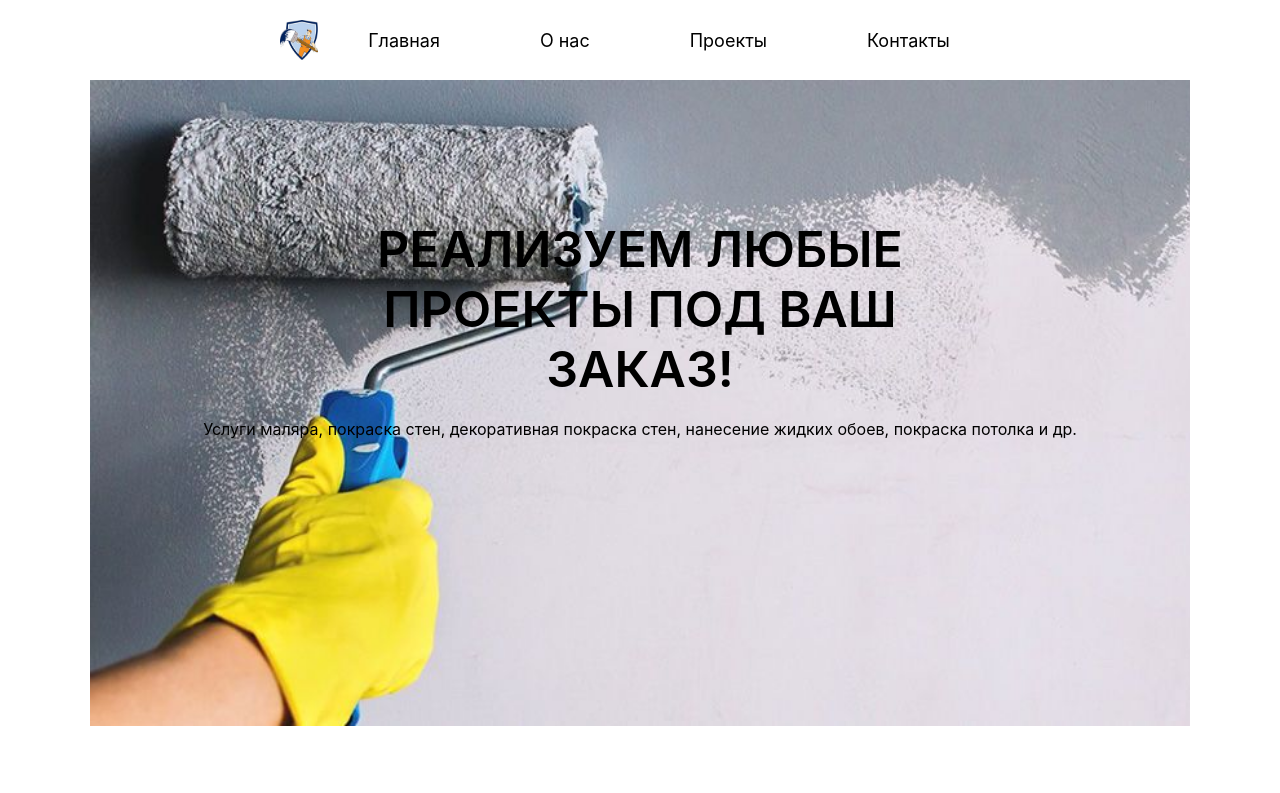
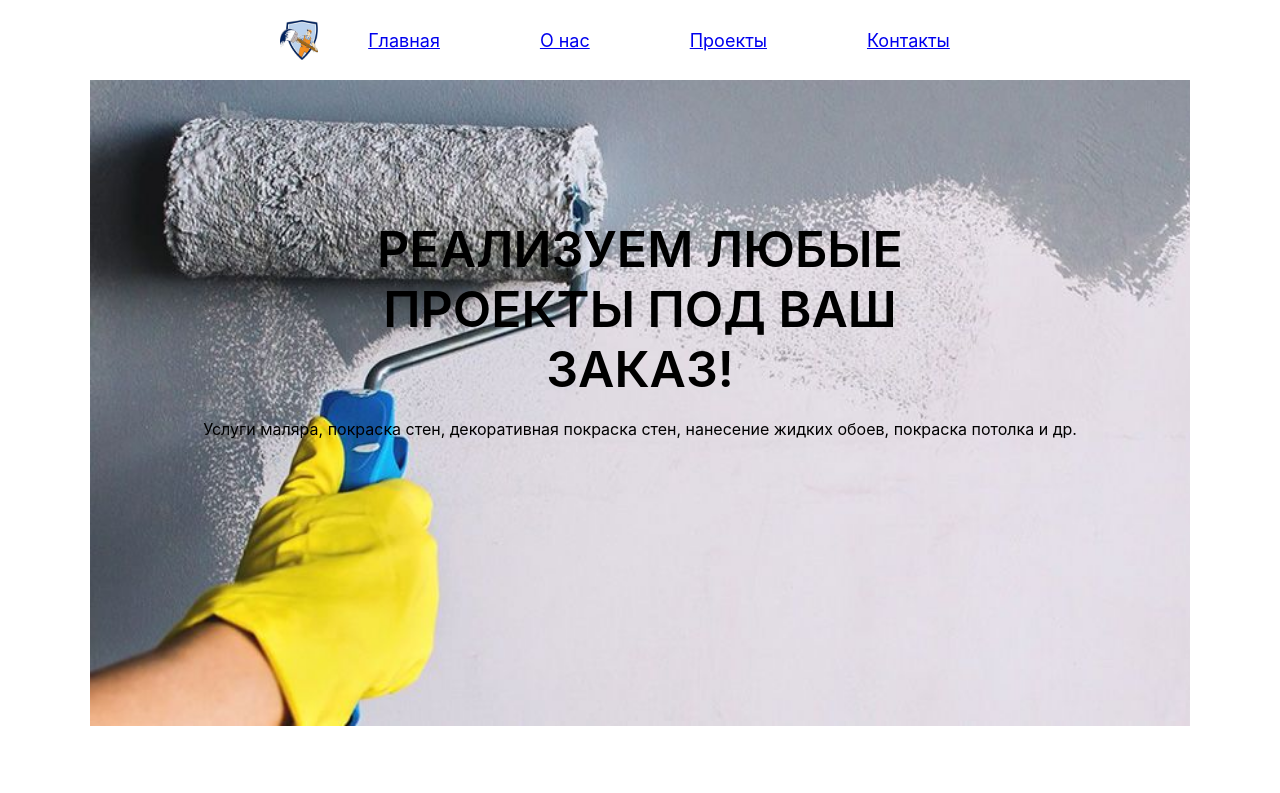
Before and after one commit to BYAsurim/postroika, a React (Create React App) app: page / in a window 1280 px wide. Shown: the top 793 px of the page. Built offline with nearby package versions, Linux system fonts and the light colour scheme.

Commit message:
add react-router-dom and components AboutUs.tsx, Home.tsx, Projects.tsx

```diff
--- a/src/App.tsx
+++ b/src/App.tsx
@@ -1,18 +1,23 @@
 import React from 'react';
 import s from './App.module.css';
-import Navbar from "./navbar/Navbar";
-import {HomePage} from "./main/HomePage";
-import {Reputation} from "./reputation/Reputation";
+import Home from "./home/Home";
+import {Navigate, Route, Routes} from "react-router-dom";
 import {Contacts} from "./contacts/Contacts";
+import {Projects} from "./projects/Projects";
+import {AboutUs} from "./aboutUs/AboutUs";
 
 
 function App() {
     return (
         <div className={s.App}>
-            <Navbar/>
-            <HomePage/>
-            <Reputation/>
-            <Contacts/>
+            <Routes>
+                <Route path='/' element={<Home/>}/>
+                <Route path='/about' element={<AboutUs/>}/>
+                <Route path='/projects' element={<Projects/>}/>
+                <Route path='/contact' element={<Contacts/>}/>
+                <Route path='/404' element={<h1>404: PAGE NOT FOUND</h1>}/>
+                <Route path='*' element={<Navigate to={'/404'}/>}/>
+            </Routes>
         </div>
     );
 }
--- /dev/null
+++ b/src/aboutUs/AboutUs.tsx
@@ -0,0 +1,9 @@
+import React from 'react';
+
+export const AboutUs = () => {
+    return (
+        <div>
+            О НАС!
+        </div>
+    );
+};
--- /dev/null
+++ b/src/home/Home.tsx
@@ -0,0 +1,18 @@
+import React from 'react';
+import Navbar from "../navbar/Navbar";
+import {HomePage} from "../main/HomePage";
+import {Reputation} from "../reputation/Reputation";
+import {Contacts} from "../contacts/Contacts";
+
+const Home = () => {
+    return (
+        <div>
+            <Navbar/>
+            <HomePage/>
+            <Reputation/>
+            <Contacts/>
+        </div>
+    );
+};
+
+export default Home;
--- a/src/index.tsx
+++ b/src/index.tsx
@@ -3,14 +3,15 @@ import ReactDOM from 'react-dom/client';
 import './index.css';
 import App from './App';
 import reportWebVitals from './reportWebVitals';
+import {BrowserRouter} from "react-router-dom";
 
 const root = ReactDOM.createRoot(
-  document.getElementById('root') as HTMLElement
+    document.getElementById('root') as HTMLElement
 );
 root.render(
-  <React.StrictMode>
-    <App />
-  </React.StrictMode>
+    <BrowserRouter>
+        <App/>
+    </BrowserRouter>
 );
 
 // If you want to start measuring performance in your app, pass a function
--- a/src/navbar/Navbar.tsx
+++ b/src/navbar/Navbar.tsx
@@ -1,15 +1,25 @@
 import React from 'react';
 import s from './Navbar.module.css'
 import image from '../images/painter.jpg'
+import {Link} from "react-router-dom";
 
 const Navbar = () => {
     return (
         <div className={s.wrapper}>
             <img src={image} alt={'img'} className={s.img}/>
+            <Link to={'/'}>
                 <div className={s.item}>Главная</div>
+            </Link>
+            <Link to={'about'}>
                 <div className={s.item}>О нас</div>
+            </Link>
+            <Link to={'projects'}>
                 <div className={s.item}>Проекты</div>
+            </Link>
+            <Link to={'contact'}>
                 <div className={s.item}>Контакты</div>
+            </Link>
+
         </div>
     );
 };
--- /dev/null
+++ b/src/projects/Projects.tsx
@@ -0,0 +1,9 @@
+import React from 'react';
+
+export const Projects = () => {
+    return (
+        <div>
+            НАШИ ПРОЕКТЫ!
+        </div>
+    );
+};
```
Also changed, not shown: package.json (+6 -1 lines), 1 other file (tests, documents, lock files or other folders).
